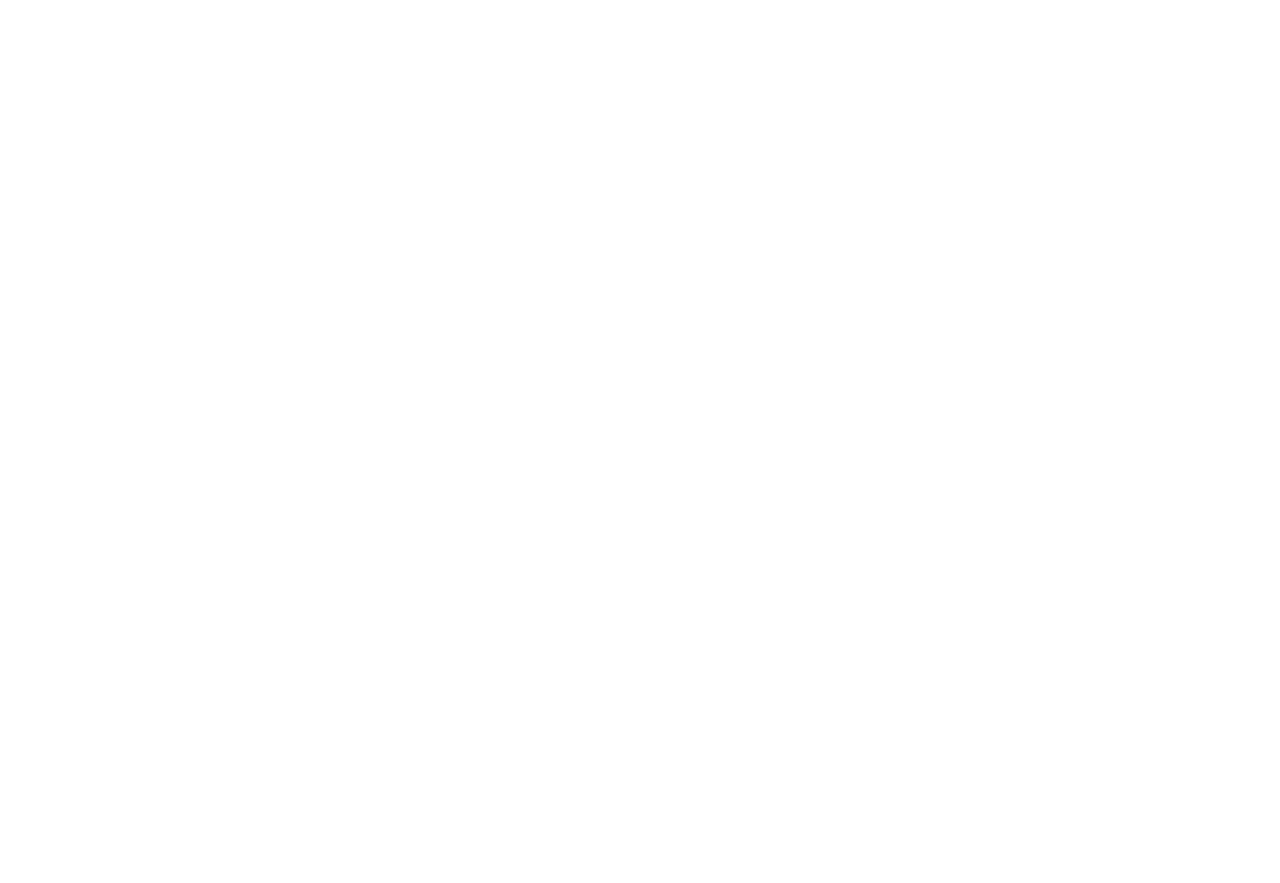
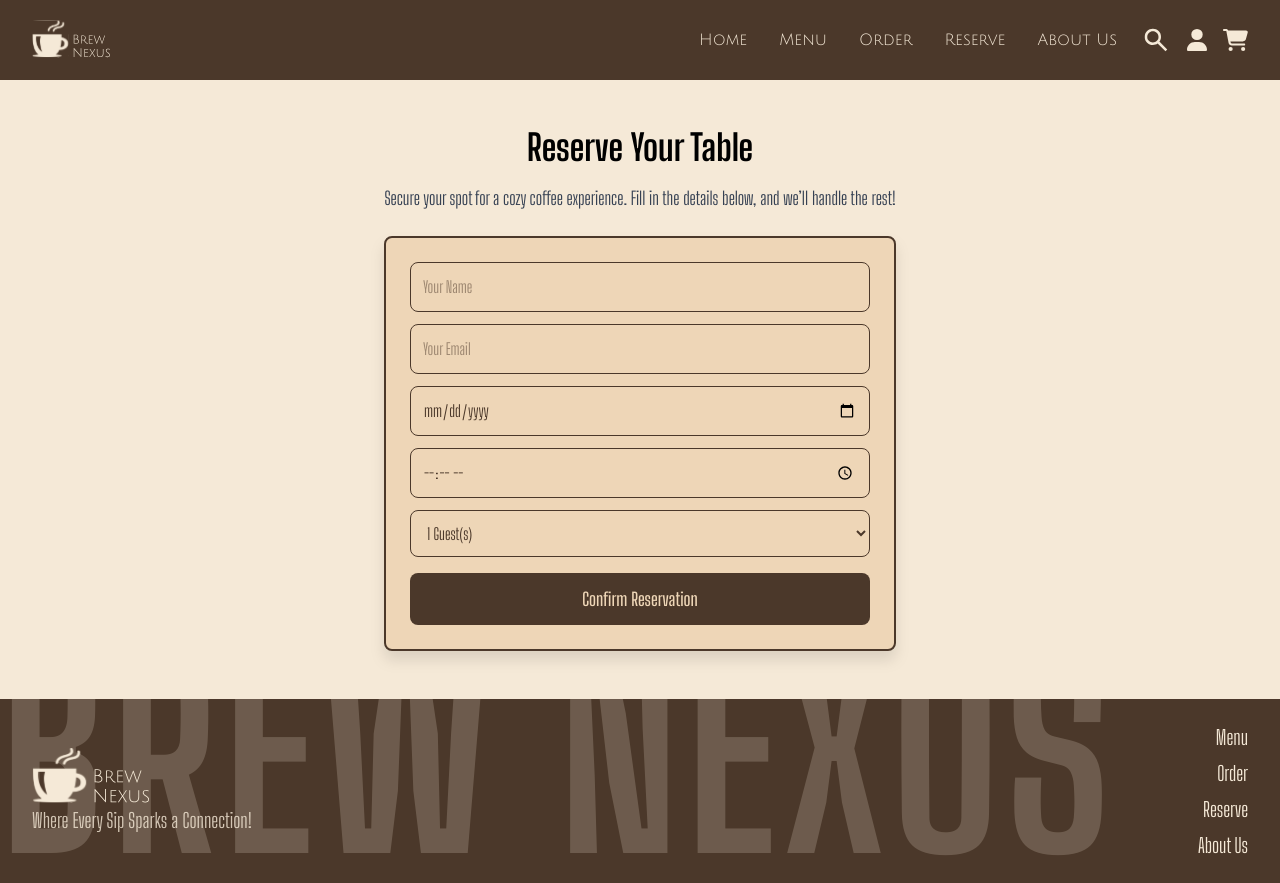
Before and after one commit to BhimaPavanTeja/BrewNexus, a Next.js app: page /reserve in a window 1280 px wide. Before the commit the page ends 800 px from the top, so only its background shows below. Built offline with nearby package versions, Linux system fonts and the light colour scheme.

Commit message:
update pages

```diff
--- /dev/null
+++ b/app/components/Card.tsx
@@ -0,0 +1,19 @@
+import Image from 'next/image'
+
+type Props = {
+    name: string;
+    price: string;
+    imgSrc:string;
+  };
+
+export default function Card({name,price,imgSrc}:Props) {
+    return (
+        <>
+        <div className="itemCard h-[300px] w-[280px] m-5 shadow-lg">
+            <div className="top w-full border-3 h-[50px] border-[#4B382A] bg-[#C49A6C] text-center text-xl pt-3 shadow-lg">{name} | ₹{price}</div>
+            <div className="middle w-full h-[200px]"><Image src={imgSrc} className='object-cover w-full h-full' alt="cuppaccino" width={280} height={200} /></div>
+            <div className="bottom w-full"><button className='w-full cursor-pointer bg-[#4B382A] h-[50px] text-[#F5E9D7] text-2xl mt-3'>BUY NOW</button></div>
+        </div>
+        </>
+    )
+}
--- /dev/null
+++ b/app/menu/menu.css
@@ -0,0 +1,9 @@
+@font-face {
+    font-family: 'big-shoulders';
+    src: url('../../public/fonts/BigShouldersDisplay-VariableFont_wght.ttf');
+}
+
+.fonty {
+    font-family: 'big-shoulders';
+    font-style: regular;
+}
--- a/app/menu/page.tsx
+++ b/app/menu/page.tsx
@@ -1,7 +1,39 @@
+import NavBar from "../components/NavBar/page";
+import Footer from "../components/Footer/page";
+import Card from "../components/Card";
+import './menu.css';
+
+const data = [
+    { name: "Americano", price: 100, imgSrc: "/assets/Cafe Assets/coffee_2.webp" },
+    { name: "Latte", price: 140, imgSrc: "/assets/Cafe Assets/coffee_4.webp" },
+    { name: "Mocha", price: 150, imgSrc: "/assets/Cafe Assets/coffee_5.webp" },
+    { name: "Flat White", price: 140, imgSrc: "/assets/Cafe Assets/coffee_7.webp" },
+    { name: "Ristretto", price: 90, imgSrc: "/assets/coffee/11.webp"  },
+    { name: "Cortado", price: 110, imgSrc: "/assets/coffee/212.webp"  },
+    { name: "Breve", price: 150, imgSrc: "/assets/coffee/5.webp"  },
+    { name: "Turkish Coffee", price: 160, imgSrc: "/assets/coffee/11.webp"  },
+    { name: "Vietnamese Egg Coffee", price: 170, imgSrc: "/assets/coffee/12.webp"  },
+    { name: "Irish Coffee", price: 200, imgSrc: "/assets/coffee/19.webp"  },
+    { name: "Affogato", price: 180, imgSrc: "/assets/coffee/121.webp"  },
+    { name: "Café de Olla", price: 150, imgSrc: "/assets/coffee/212.webp"  },
+    { name: "Cold Brew", price: 160, imgSrc: "/assets/coffee/12334.webp"  },
+    { name: "Iced Latte", price: 140, imgSrc: "/assets/coffee/45444.webp"  },
+    { name: "Frappe", price: 160, imgSrc: "/assets/coffee/download.webp"  },
+    { name: "Nitro Coffee", price: 190, imgSrc: "/assets/coffee/Hot-Coffee.webp"  },
+    { name: "Dalgona Coffee", price: 150, imgSrc: "/assets/coffee/sip.webp"  },
+  ];
+
+
 export default function page() {
     return (
         <>
-
+        <NavBar />
+        <div className=" bg-[#eed6b7] flex flex-wrap justify-center fonty py-10">
+            {data.map((item, index) => (
+                <Card key={index} name={item.name} price={item.price.toString()} imgSrc={item.imgSrc || "/assets/Cafe Assets/coffee_2.webp"} />
+            ))}
+        </div>
+        <Footer />
         </>
     )
 }
--- a/app/reserve/page.tsx
+++ b/app/reserve/page.tsx
@@ -1,7 +1,94 @@
-export default function page() {
-    return (
-        <>
+"use client";
 
-        </>
-    )
-}
+import { useState } from "react";
+import NavBar from '../components/NavBar/page'
+import Footer from '../components/Footer/page'
+import './reserve.css'
+
+const Page = () => {
+  const [formData, setFormData] = useState({
+    name: "",
+    email: "",
+    date: "",
+    time: "",
+    guests: 1,
+  });
+
+  const handleChange = (e: React.ChangeEvent<HTMLInputElement | HTMLSelectElement>) => {
+    setFormData({ ...formData, [e.target.name]: e.target.value });
+  };
+
+  const handleSubmit = (e: React.FormEvent) => {
+    e.preventDefault();
+    alert("Reservation Submitted! We’ll confirm soon.");
+  };
+
+  return (
+    <>
+    <NavBar/>
+    <div className="fonty">
+        <div className="flex flex-col items-center text-center p-6 md:p-12 bg-[#F5E9D7]">
+      <h1 className="text-4xl font-bold text-brown-800 mb-4">Reserve Your Table</h1>
+      <p className="text-lg text-gray-700 max-w-xl">
+        Secure your spot for a cozy coffee experience. Fill in the details below, and we’ll handle the rest!
+      </p>
+      <form onSubmit={handleSubmit} className="mt-6 w-full max-w-lg bg-[#EED6B7]  border-2 border-[#4B382A] p-6 rounded-lg drop-shadow-xl">
+        <input
+          type="text"
+          name="name"
+          placeholder="Your Name"
+          value={formData.name}
+          onChange={handleChange}
+          className="w-full p-3 mb-3 border text-[#4B382A] outline-0 border-[#4B382A] rounded-lg"
+          required
+        />
+        <input
+          type="email"
+          name="email"
+          placeholder="Your Email"
+          value={formData.email}
+          onChange={handleChange}
+          className="w-full p-3 mb-3 border text-[#4B382A] outline-0 border-[#4B382A] rounded-lg"
+          required
+        />
+        <input
+          type="date"
+          name="date"
+          value={formData.date}
+          onChange={handleChange}
+          className="w-full p-3 mb-3 border text-[#4B382A] outline-0 border-[#4B382A] rounded-lg"
+          required
+        />
+        <input
+          type="time"
+          name="time"
+          value={formData.time}
+          onChange={handleChange}
+          className="w-full p-3 mb-3 border text-[#4B382A] outline-0 border-[#4B382A] rounded-lg"
+          required
+        />
+        <select
+          name="guests"
+          value={formData.guests}
+          onChange={handleChange}
+          className="w-full p-3 mb-4 border text-[#4B382A] outline-0 border-[#4B382A] rounded-lg"
+        >
+          {[...Array(10).keys()].map((num) => (
+            <option key={num + 1} value={num + 1}>{num + 1} Guest(s)</option>
+          ))}
+        </select>
+        <button
+          type="submit"
+          className="w-full bg-[#4B382A] text-[#EED6B7]  py-3 rounded-lg text-lg font-semibold hover:bg-brown-700 transition-all"
+        >
+          Confirm Reservation
+        </button>
+      </form>
+    </div>
+    <Footer/>
+    </div>
+    </>
+  );
+};
+
+export default Page;
--- /dev/null
+++ b/app/reserve/reserve.css
@@ -0,0 +1,9 @@
+@font-face {
+    font-family: 'big-shoulders';
+    src: url('../../public/fonts/BigShouldersDisplay-VariableFont_wght.ttf');
+}
+
+.fonty {
+    font-family: 'big-shoulders';
+    font-style: regular;
+}
```
